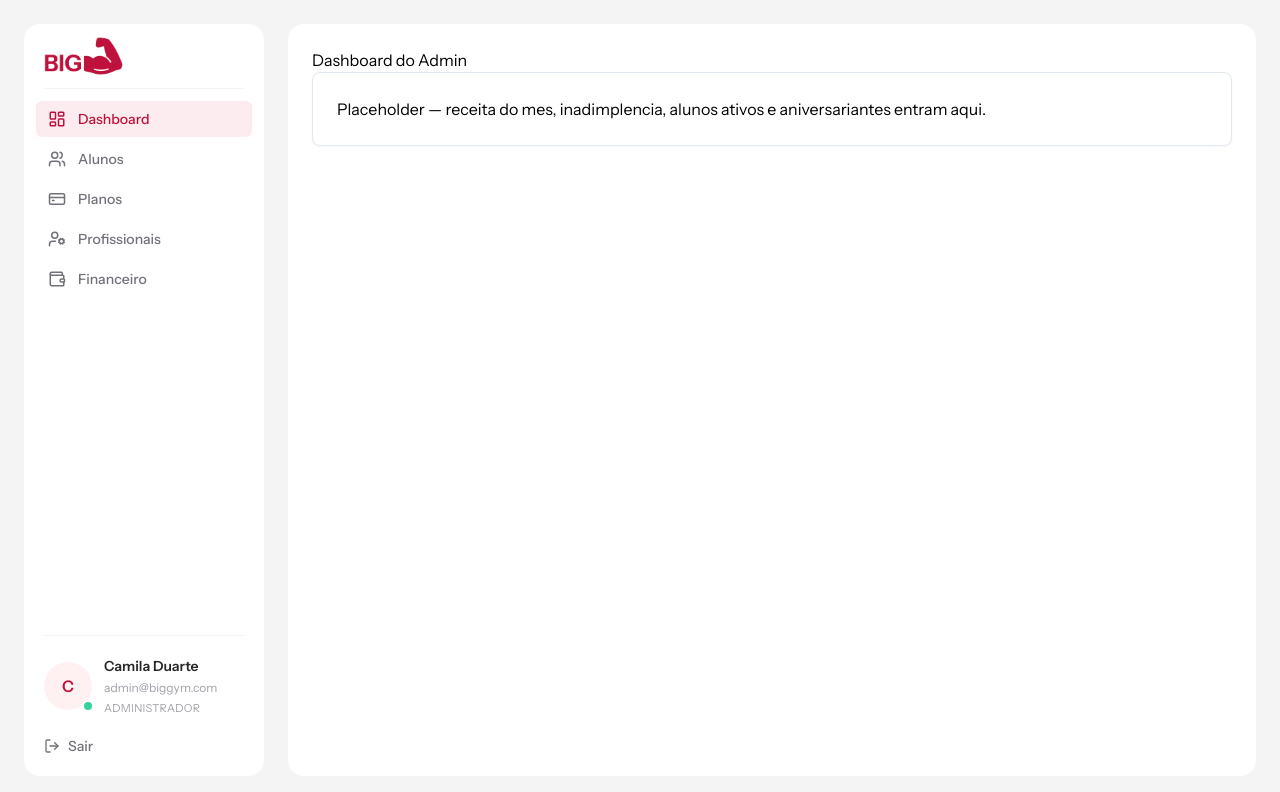
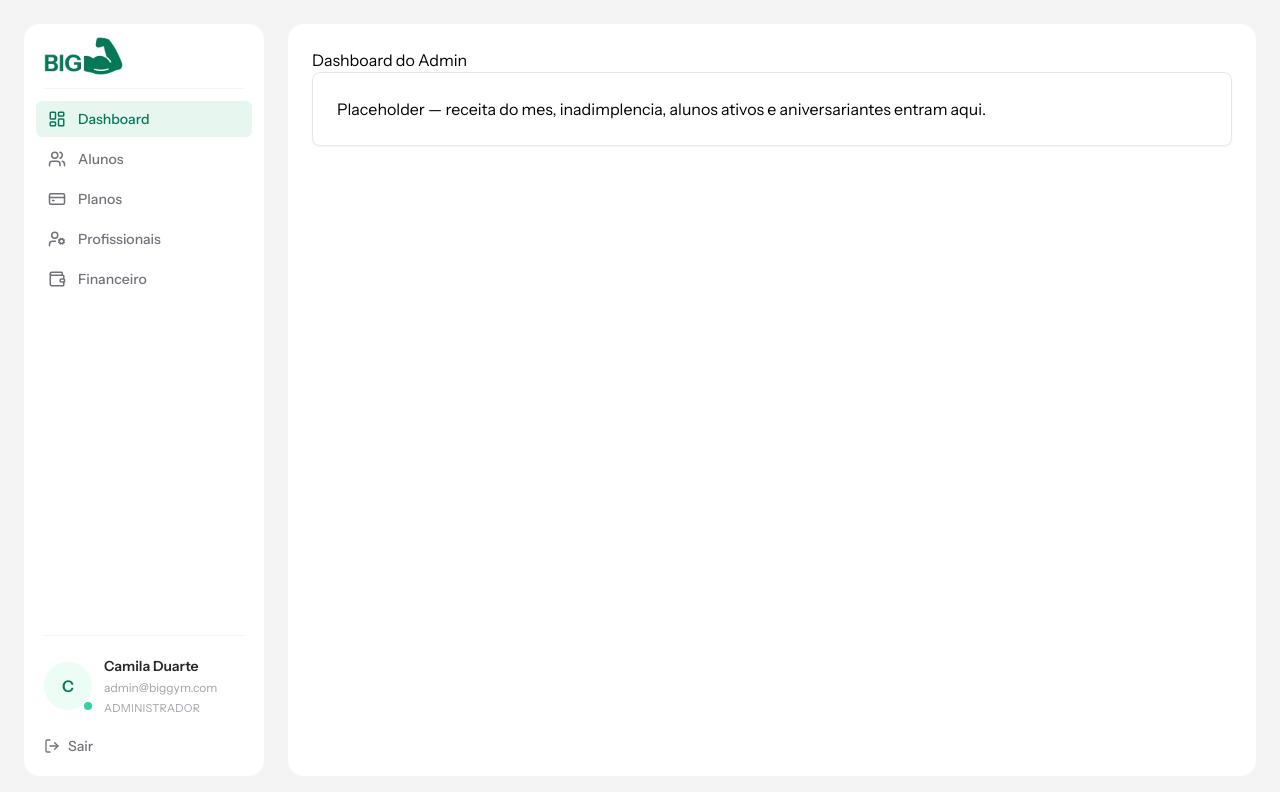
Before and after one commit to AbnerLevino/BIG-System-Gym, a React (Vite) app: page /login in a window 1280 px wide. Both pictures are taken after a click on the button "Entrar como Admin". Shown: the top 792 px of the page. Built offline with nearby package versions, Linux system fonts and the light colour scheme.

Commit message:
feat: migra sidebar para paleta emerald

```diff
--- a/src/components/layout/Sidebar.tsx
+++ b/src/components/layout/Sidebar.tsx
@@ -80,11 +80,11 @@ export function Sidebar() {
   return (
     <aside className="flex w-60 shrink-0 flex-col self-stretch overflow-hidden rounded-2xl bg-white">
       <div className="flex h-16 shrink-0 items-center px-5 py-5">
-        {/* O arquivo de origem é um silhueta branca; usamos como máscara CSS pra pintar de vermelho sem precisar de um segundo asset. */}
+        {/* O arquivo de origem é um silhueta branca; usamos como máscara CSS pra pintar de verde sem precisar de um segundo asset. */}
         <span
           role="img"
           aria-label="BigGym"
-          className="h-11 w-28 bg-rose-700"
+          className="h-11 w-28 bg-emerald-700"
           style={{
             WebkitMaskImage: `url(${biggymLogoBranco})`,
             maskImage: `url(${biggymLogoBranco})`,
@@ -109,8 +109,8 @@ export function Sidebar() {
               className={({ isActive }) =>
                 `flex items-center gap-3 rounded-md px-3 py-2 text-sm font-medium transition-all duration-200 ease-out hover:scale-105 ${
                   isActive
-                    ? 'bg-[#FDECEF] text-rose-700'
-                    : 'text-zinc-500 hover:bg-zinc-50 hover:text-rose-700'
+                    ? 'bg-[#E7F6EF] text-emerald-700'
+                    : 'text-zinc-500 hover:bg-zinc-50 hover:text-emerald-700'
                 }`
               }
             >
@@ -136,7 +136,7 @@ export function Sidebar() {
                 className="h-12 w-12 rounded-full object-cover"
               />
             ) : (
-              <div className="flex h-12 w-12 items-center justify-center rounded-full bg-rose-50 text-base font-semibold text-rose-700">
+              <div className="flex h-12 w-12 items-center justify-center rounded-full bg-emerald-50 text-base font-semibold text-emerald-700">
                 {usuarioAtual.nome.charAt(0).toUpperCase()}
               </div>
             )}
@@ -155,7 +155,7 @@ export function Sidebar() {
           type="button"
           onClick={handleLogout}
           className="flex items-center gap-2 rounded-xl px-2 py-2 text-sm font-medium text-zinc-500
-            transition-colors hover:bg-zinc-50 hover:text-rose-700"
+            transition-colors hover:bg-zinc-50 hover:text-emerald-700"
         >
           <LogOut size={16} className="shrink-0" />
           Sair
```
